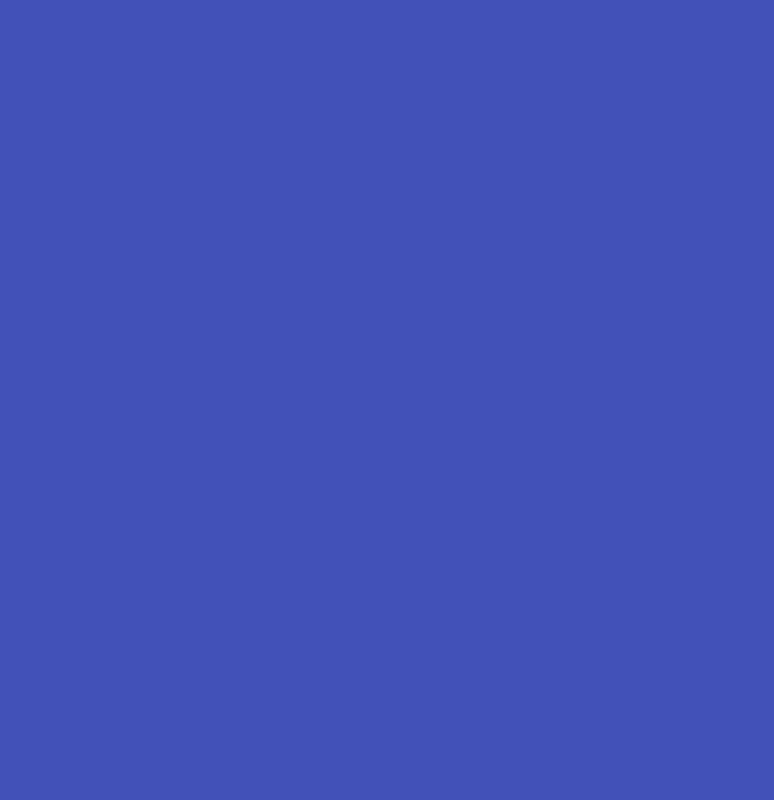
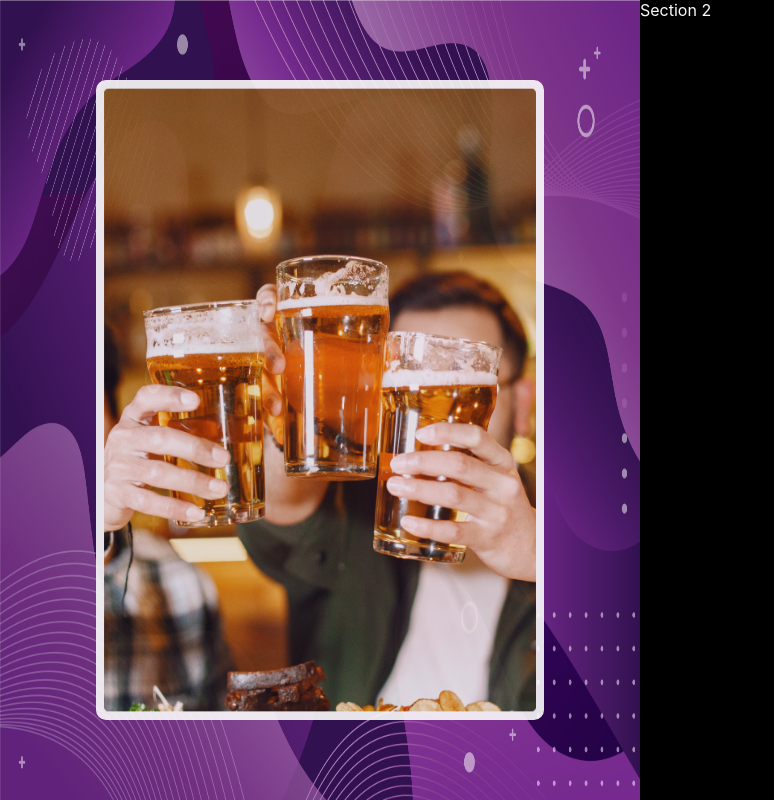
Before and after one commit to darkemlord/breakpointUI, a React (Create React App) app: page /login in a window 1280 px wide. Shown: the whole page, without its empty margins (0-774 px from the left). Built offline with nearby package versions, Linux system fonts and the light colour scheme.

Commit message:
005 home left section done

```diff
--- a/src/app/components/Auth/DesktopAppAuth.tsx
+++ b/src/app/components/Auth/DesktopAppAuth.tsx
@@ -1,24 +1,59 @@
 import React from "react";
-import {
-  Box,
-  makeStyles,
-  createStyles,
-  Theme,
-  // Typography,
-} from "@material-ui/core";
+import { Box, makeStyles, createStyles, Theme } from "@material-ui/core";
+import homeBackground from "../../assets/images/home-background.jpg";
+import homeImage from "../../assets/images/home-image.jpg";
 
 const useStyles = makeStyles((theme: Theme) =>
   createStyles({
     root: {
       height: "100vh",
-      backgroundColor: theme.palette.primary.main,
+      backgroundColor: theme.palette.primary.dark,
+      color: theme.palette.primary.light,
+      display: "flex",
+      overflow: "hidden",
+    },
+    sectionOne: {
+      display: "flex",
+      width: "50%",
+      position: "relative",
+      justifyContent: "center",
+      alignItems: "center",
+    },
+    sectionTwo: {
+      width: "50%",
+    },
+    containerImage: {
+      width: "100%",
+      height: "100vh",
+      position: "absolute",
+      zIndex: 1,
+    },
+    image: {
+      position: "relative",
+      height: "80%",
+      width: "70%",
+      zIndex: 2,
+      borderRadius: 10,
+      opacity: "90%",
     },
   })
 );
 
 const DesktopAppAuth: React.FC = () => {
   const classes = useStyles();
-  return <Box className={classes.root}></Box>;
+  return (
+    <Box className={classes.root}>
+      <Box className={classes.sectionOne}>
+        <img
+          src={homeBackground}
+          alt="none"
+          className={classes.containerImage}
+        />
+        <img src={homeImage} alt="none" className={classes.image} />
+      </Box>
+      <Box className={classes.sectionTwo}>Section 2</Box>
+    </Box>
+  );
 };
 
 export default DesktopAppAuth;
--- a/src/app/styles/theme.ts
+++ b/src/app/styles/theme.ts
@@ -9,6 +9,8 @@ const theme = createTheme({
   palette: {
     primary: {
       main: "#3f51b5",
+      dark: "#000000",
+      light: "#FAFAFA",
     },
     secondary: {
       main: "#f50057",
--- a/src/index.css
+++ b/src/index.css
@@ -1,5 +1,4 @@
 * {
-  background-color: black;
   color: "#FAFAFA";
 }
 
--- /dev/null
+++ b/src/types/images.d.ts
@@ -0,0 +1,2 @@
+declare module "*.jpg";
+declare module "*.jpeg";
```
Also changed, not shown: tsconfig.json (+3 -8 lines), src/app/assets/images/home-background.jpg (added), src/app/assets/images/home-image.jpg (added).
